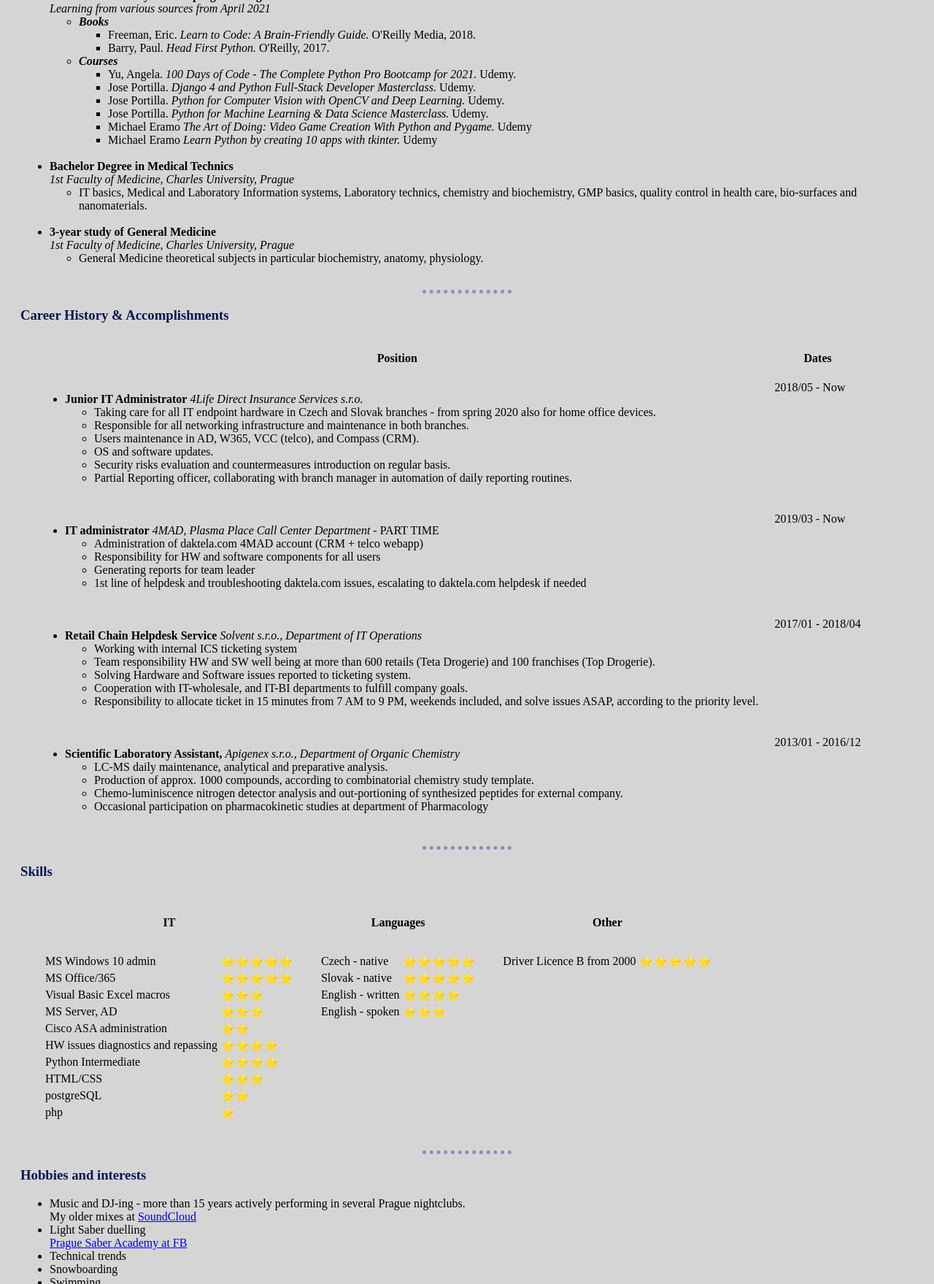
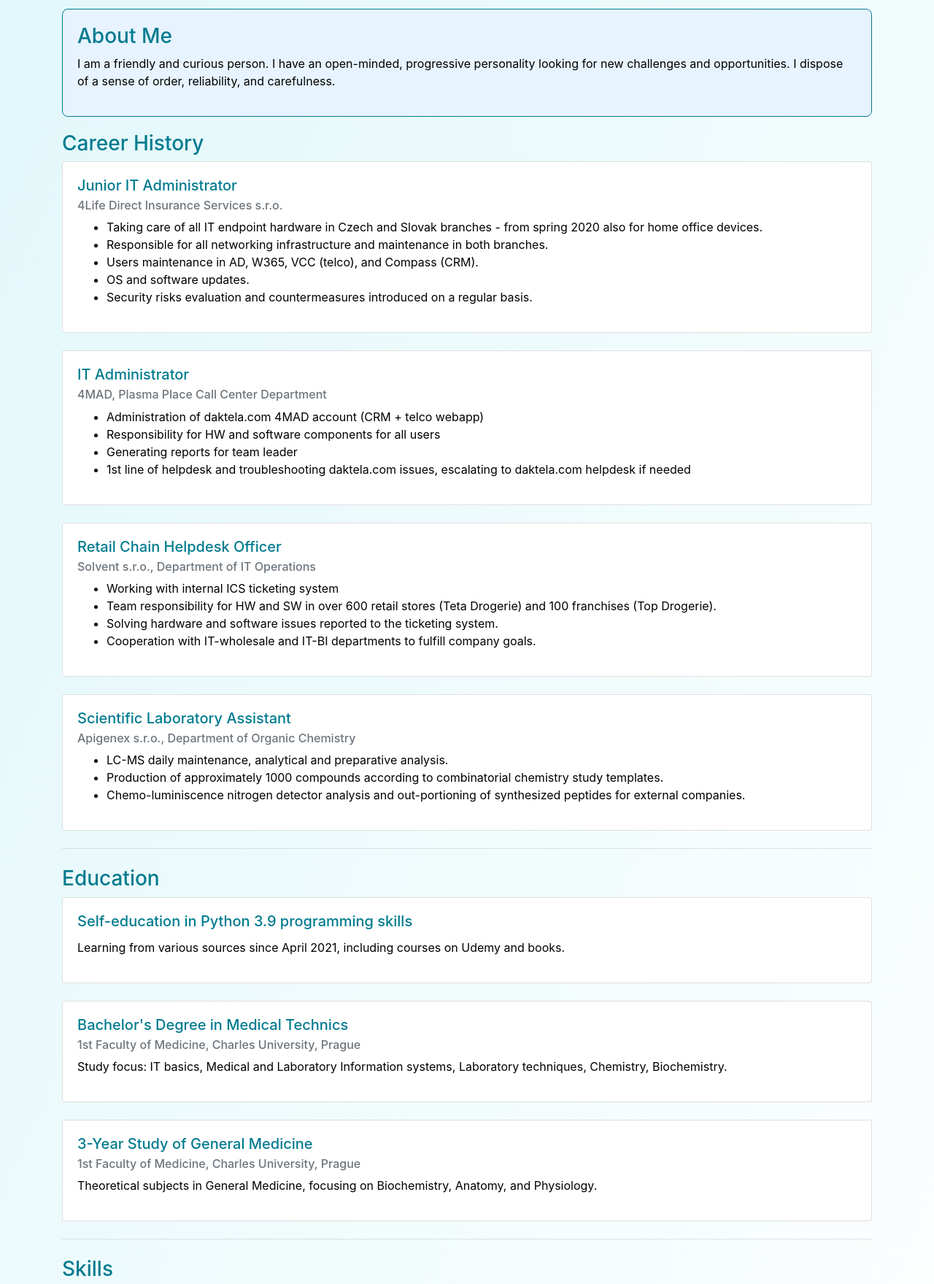
Before and after one commit to DavidBernatDafx/CV, a plain HTML site: page index.html in a window 1280 px wide. Shown: the part 328-2087 px from the top of the page at 73% size. Drawn offline with nearby package versions, Linux system fonts and the light colour scheme.

Commit message:
Update index.html

```diff
--- a/index.html
+++ b/index.html
@@ -1,248 +1,194 @@
+
 <!DOCTYPE html>
 <html lang="en">
     <head>
         <meta charset="UTF-8">
+        <meta name="viewport" content="width=device-width, initial-scale=1">
         <title>David Bernát's Personal Site</title>
-        <link rel="stylesheet" href="css/styles.css">
+        <link href="https://maxcdn.bootstrapcdn.com/bootstrap/4.5.2/css/bootstrap.min.css" rel="stylesheet">
+        <style>
+          /* Background gradient */
+          body {
+              background: linear-gradient(to bottom right, #e0f7fa, #ffffff);
+              color: #000000; /* Black for main text */
+              min-height: 100vh;
+              padding: 20px;
+          }
+          /* Darker blue for headings */
+          h1, h2, h3, h4, h5, h6 {
+              color: #007b8f; /* Darker blue for headings */
+          }
+          /* Darker blue for links */
+          a {
+              color: #005f73;
+              text-decoration: none;
+          }
+          a:hover {
+              color: #028090; /* Lighter blue on hover */
+          }
+          /* Dark gray for subtitles */
+          .text-muted {
+              color: #5f6368;
+          }
+        </style>
     </head>
-    <body>
-        <table>
-            <tr>
-                <td>
-                    <img src="images/my_photo_cropped.png" alt="David Bernát's Profile Image">
-                </td>
-                <td>
+    <body class="container mt-5">
+
+
+<!-- Contact Section with Photo and Grid -->
+
 <h1>David Bernát, Bc.</h1>
-                    <p>
+
+<!-- Contact Section with Photo and Grid with Vertical Alignment -->
+<div class="row align-items-center">
+
+<div class="row align-items-center" style="margin-top: 30px; margin-bottom: 30px;">
+    <div class="col-md-4">
+        <img src="my_photo_cropped.png" alt="David Bernát's Photo" class="img-fluid rounded-circle" style="max-width: 150px;">
+    </div>
+    <div class="col-md-8">
+        <p style="padding: 10px;">
             Granitova 1115/8, 198 00 Praha Hloubětín, Czech Republic<br>
             <em>Email: </em><a href="mailto: dafxer@gmail.com">dafxer@gmail.com</a><br>
             <em>Telephone: </em><a href="tel: 00420608190309">+420 608 190 309</a><br>
-                        <em>LinkedIn: </em><a href="https://www.linkedin.com/in/david-bern%C3%A1t-8456a9147/" target="_blank">My profile</a><br>
-                        <em>Contact form: <a href="contact.html">click here</a> </em> <!-- target="_blank" parameter to display in new tab -->
+            <em>LinkedIn: </em><a href="https://www.linkedin.com/in/david-bern%C3%A1t-8456a9147/" target="_blank">My profile</a>
         </p>
-                </td>
-            </tr>
-        </table>
-        <p>
-            <em>I am friendly and curious person. I have open-minded, progressive personality looking for new challenges and opportunities. I dispose of sense of order, reliability and carefulness.</em><br>
-        </p>
-        <hr>
-        <h3>Education</h3>
+    </div>
+</div>
+</div>
+
+
+
+
+<!-- About Me Section -->
+<div style="background-color: #e7f3fe; padding: 20px; border: 1px solid #007b8f; border-radius: 8px; margin-bottom: 20px;">
+    <h3>About Me</h3>
+    <p>I am a friendly and curious person. I have an open-minded, progressive personality looking for new challenges and opportunities.
+    I dispose of a sense of order, reliability, and carefulness.</p>
+</div>
+
+
+
+
+        <!-- Career History Section -->
+        <h3>Career History</h3>
+
+        <div class="card mb-4">
+          <div class="card-body">
+            <h5 class="card-title">Junior IT Administrator</h5>
+            <h6 class="card-subtitle mb-2 text-muted">4Life Direct Insurance Services s.r.o.</h6>
             <ul>
-            <li>
-                <strong>Self-education in Python 3.9 programming skills</strong><br>
-                <em>Learning from various sources from April 2021</em>
-                <ul>
-                    <li><strong><em>Books</em></strong></li>
-                        <ul>
-                            <li>Freeman, Eric. <em>Learn to Code: A Brain-Friendly Guide.</em> O'Reilly Media, 2018. </li>
-                            <li>Barry, Paul. <em>Head First Python.</em> O'Reilly, 2017. </li>
-                        </ul>
-                    <li><strong><em>Courses</em></strong></li>
-                        <ul>
-                            <li>Yu, Angela. <em>100 Days of Code - The Complete Python Pro Bootcamp for 2021.</em> Udemy.</li>
-                            <li>Jose Portilla. <em>Django 4 and Python Full-Stack Developer Masterclass.</em> Udemy.</li>
-                            <li>Jose Portilla. <em>Python for Computer Vision with OpenCV and Deep Learning.</em> Udemy.</li>
-                            <li>Jose Portilla. <em>Python for Machine Learning & Data Science Masterclass.</em> Udemy.</li>
-                            <li>Michael Eramo <em>The Art of Doing: Video Game Creation With Python and Pygame.</em> Udemy</li>
-                            <li>Michael Eramo <em>Learn Python by creating 10 apps with tkinter.</em> Udemy</li>
-                        </ul>
-                </ul>
-            </li><br>
-            <li>
-                <strong>Bachelor Degree in Medical Technics</strong><br>
-                <em>1st Faculty of Medicine, Charles University, Prague</em>
-                <ul>
-                    <li>IT basics, Medical and Laboratory Information systems, Laboratory technics, chemistry and biochemistry, GMP basics, quality control in health care, bio-surfaces and nanomaterials.</li>
-                </ul>
-            </li><br>
-            <li>
-                <strong>3-year study of General Medicine</strong><br>
-                <em>1st Faculty of Medicine, Charles University, Prague</em>
-                <ul>
-                    <li>General Medicine theoretical subjects in particular biochemistry, anatomy, physiology.</li>
-                </ul>
-            </li><br>
-        </ul>
-        <hr>
-        <h3>Career History & Accomplishments</h3>
-        <table cellspacing="20">
-            <thead>
-                <tr>
-                    <th>Position</th>
-                    <th>Dates</th>
-                </tr>
-            </thead>
-            <tbody>
-                <tr>
-                    <td>
-                        <ul>
-                            <li>
-                                <strong>Junior IT Administrator</strong>
-                                <em>4Life Direct Insurance Services s.r.o.</em>
-                                <ul>
-                                    <li>Taking care for all IT endpoint hardware in Czech and Slovak branches - from spring 2020 also for home office devices.</li>
+              <li>Taking care of all IT endpoint hardware in Czech and Slovak branches - from spring 2020 also for home office devices.</li>
               <li>Responsible for all networking infrastructure and maintenance in both branches.</li>
               <li>Users maintenance in AD, W365, VCC (telco), and Compass (CRM).</li>
               <li>OS and software updates.</li>
-                                    <li>Security risks evaluation and countermeasures introduction on regular basis.</li>
-                                    <li>Partial Reporting officer, collaborating with branch manager in automation of daily reporting routines.</li>
+              <li>Security risks evaluation and countermeasures introduced on a regular basis.</li>
             </ul>
-                            </li>
-                        </ul>
-                    </td>
-                    <td>
-                        2018/05 - Now
-                    </td>
-                </tr>
-                <tr>
-                    <td>
-                        <ul>
-                            <li>
-                                <strong>IT administrator</strong>
-                                <em>4MAD, Plasma Place Call Center Department</em> - PART TIME
+          </div>
+        </div>
+
+        <div class="card mb-4">
+          <div class="card-body">
+            <h5 class="card-title">IT Administrator</h5>
+            <h6 class="card-subtitle mb-2 text-muted">4MAD, Plasma Place Call Center Department</h6>
             <ul>
               <li>Administration of daktela.com 4MAD account (CRM + telco webapp)</li>
               <li>Responsibility for HW and software components for all users</li>
               <li>Generating reports for team leader</li>
               <li>1st line of helpdesk and troubleshooting daktela.com issues, escalating to daktela.com helpdesk if needed</li>
             </ul>
-                            </li>
-                        </ul>
-                    </td>
-                    <td>
-                      2019/03 - Now
-                    </td>
-                </tr>
-                <tr>
-                    <td>
-                        <ul>
-                            <li>
-                                <strong>Retail Chain Helpdesk Service</strong>
-                                <em>Solvent s.r.o., Department of IT Operations</em>
+          </div>
+        </div>
+
+        <div class="card mb-4">
+          <div class="card-body">
+            <h5 class="card-title">Retail Chain Helpdesk Officer</h5>
+            <h6 class="card-subtitle mb-2 text-muted">Solvent s.r.o., Department of IT Operations</h6>
             <ul>
               <li>Working with internal ICS ticketing system</li>
-                                    <li>Team responsibility HW and SW well being at more than 600 retails (Teta Drogerie) and 100 franchises (Top Drogerie).</li>
-                                    <li>Solving Hardware and Software issues reported to ticketing system.</li>
-                                    <li>Cooperation with IT-wholesale, and IT-BI departments to fulfill company goals.</li>
-                                    <li>Responsibility to allocate ticket in 15 minutes from 7 AM to 9 PM, weekends included, and solve issues ASAP, according to the priority level.</li>
+              <li>Team responsibility for HW and SW in over 600 retail stores (Teta Drogerie) and 100 franchises (Top Drogerie).</li>
+              <li>Solving hardware and software issues reported to the ticketing system.</li>
+              <li>Cooperation with IT-wholesale and IT-BI departments to fulfill company goals.</li>
             </ul>
-                            </li>
-                        </ul>
-                    </td>
-                    <td>
-                       2017/01 - 2018/04
-                    </td>
-                </tr>
-                <tr>
-                    <td>
-                        <ul>
-                            <li>
-                                <strong>Scientific Laboratory Assistant,</strong>
-                                <em> Apigenex s.r.o., Department of Organic Chemistry</em>
+          </div>
+        </div>
+
+        <div class="card mb-4">
+          <div class="card-body">
+            <h5 class="card-title">Scientific Laboratory Assistant</h5>
+            <h6 class="card-subtitle mb-2 text-muted">Apigenex s.r.o., Department of Organic Chemistry</h6>
             <ul>
               <li>LC-MS daily maintenance, analytical and preparative analysis.</li>
-                                    <li>Production of approx. 1000 compounds, according to combinatorial chemistry study template.</li>
-                                    <li>Chemo-luminiscence nitrogen detector analysis and out-portioning of synthesized peptides for external company.</li>
-                                    <li>Occasional participation on pharmacokinetic studies at department of Pharmacology</li>
+              <li>Production of approximately 1000 compounds according to combinatorial chemistry study templates.</li>
+              <li>Chemo-luminiscence nitrogen detector analysis and out-portioning of synthesized peptides for external companies.</li>
             </ul>
-                            </li>
+          </div>
+        </div>
+
+        <hr class="my-4">
+
+        <!-- Education Section -->
+        <h3>Education</h3>
+
+        <div class="card mb-4">
+          <div class="card-body">
+            <h5 class="card-title">Self-education in Python 3.9 programming skills</h5>
+            <p>Learning from various sources since April 2021, including courses on Udemy and books.</p>
+          </div>
+        </div>
+
+        <div class="card mb-4">
+          <div class="card-body">
+            <h5 class="card-title">Bachelor's Degree in Medical Technics</h5>
+            <h6 class="card-subtitle mb-2 text-muted">1st Faculty of Medicine, Charles University, Prague</h6>
+            <p>Study focus: IT basics, Medical and Laboratory Information systems, Laboratory techniques, Chemistry, Biochemistry.</p>
+          </div>
+        </div>
+
+        <div class="card mb-4">
+          <div class="card-body">
+            <h5 class="card-title">3-Year Study of General Medicine</h5>
+            <h6 class="card-subtitle mb-2 text-muted">1st Faculty of Medicine, Charles University, Prague</h6>
+            <p>Theoretical subjects in General Medicine, focusing on Biochemistry, Anatomy, and Physiology.</p>
+          </div>
+        </div>
+
+        <hr class="my-4">
+
+        <!-- Skills Section -->
+        <h3>Skills</h3>
+        <div class="row">
+            <div class="col-md-4">
+                <strong>IT Skills</strong>
+                <ul>
+                    <li>MS Windows 10 admin - ⭐⭐⭐⭐⭐</li>
+                    <li>Python Intermediate - ⭐⭐⭐⭐</li>
+                    <li>HTML/CSS - ⭐⭐⭐</li>
+                    <li>postgreSQL - ⭐⭐</li>
+                    <li>php - ⭐</li>
                 </ul>
-                    </td>
-                    <td>
-                     2013/01 - 2016/12
-                    </td>
-                </tr>
-            </tbody>
-        </table>
-        <hr>
-        <h3>Skills</h3>
-        <table cellspacing="30">
-            <thead>
-                <tr>
-                    <th>IT</th>
-                    <th>Languages</th>
-                    <th>Other</th>
-                </tr>
-            </thead>
-            <tr>
-                <td>
-                    <table>
-                        <tr>
-                            <td>MS Windows 10 admin</td>
-                            <td>⭐⭐⭐⭐⭐</td>
-                        </tr>
-                        <tr>
-                            <td>MS Office/365</td>
-                            <td>⭐⭐⭐⭐⭐</td>
-                        </tr>
-                        <tr>
-                            <td>Visual Basic Excel macros</td>
-                            <td>⭐⭐⭐</td>
-                        </tr>
-                        <tr>
-                            <td>MS Server, AD</td>
-                            <td>⭐⭐⭐</td>
-                        </tr>
-                        <tr>
-                            <td>Cisco ASA administration</td>
-                            <td>⭐⭐</td>
-                        </tr>
-                        <tr>
-                            <td>HW issues diagnostics and repassing</td>
-                            <td>⭐⭐⭐⭐</td>
-                        </tr>
-                        <tr>
-                            <td>Python Intermediate</td>
-                            <td>⭐⭐⭐⭐</td>
-                        </tr>
-                        <tr>
-                            <td>HTML/CSS</td>
-                            <td>⭐⭐⭐</td>
-                        </tr>
-                        <tr>
-                            <td>postgreSQL</td>
-                            <td>⭐⭐</td>
-                        </tr>
-                        <tr>
-                            <td>php</td>
-                            <td>⭐</td>
-                        </tr>
-                    </table>
-                </td>
-                <td>
-                    <table>
-                        <tr>
-                            <td>Czech - native</td>
-                            <td>⭐⭐⭐⭐⭐</td>
-                        </tr>
-                         <tr>
-                            <td>Slovak - native</td>
-                            <td>⭐⭐⭐⭐⭐</td>
-                        </tr>
-                         <tr>
-                            <td>English - written</td>
-                            <td>⭐⭐⭐⭐</td>
-                        </tr>
-                         <tr>
-                            <td>English - spoken</td>
-                            <td>⭐⭐⭐</td>
-                        </tr>
-                     </table>
-                </td>
-                <td>
-                    <table>
-                         <tr>
-                            <td>Driver Licence B from 2000</td>
-                            <td>⭐⭐⭐⭐⭐</td>
-                        </tr>
-                    </table>
-                </td>
-            </tr>
-        </table>
-        <hr>
-        <h3>Hobbies and interests</h3>
+            </div>
+            <div class="col-md-4">
+                <strong>Languages</strong>
+                <ul>
+                    <li>Czech - native</li>
+                    <li>Slovak - native</li>
+                    <li>English - written - ⭐⭐⭐⭐</li>
+                    <li>English - spoken - ⭐⭐⭐</li>
+                </ul>
+            </div>
+            <div class="col-md-4">
+                <strong>Other</strong>
+                <ul>
+                    <li>Driver Licence B from 2000 - ⭐⭐⭐⭐⭐</li>
+                </ul>
+            </div>
+        </div>
 
+        <hr class="my-4">
+
+        <!-- Hobbies Section -->
+        <h3>Hobbies and Interests</h3>
         <ul>
             <li>Music and DJ-ing - more than 15 years actively performing in several Prague nightclubs. <br>
                 My older mixes at <a href="https://soundcloud.com/david-dafx-bern-t" target="_blank">SoundCloud</a></li>
@@ -253,9 +199,19 @@
             <li>Swimming</li>
             <li>Psychology</li>
         </ul>
+
+<footer class="mt-5">
+    <hr>
+    <p class="text-center">© <span id="year"></span>, David Bernát</p>
+</footer>
+        <script src="https://code.jquery.com/jquery-3.5.1.slim.min.js"></script>
+        <script src="https://cdn.jsdelivr.net/npm/@popperjs/core@2.9.2/dist/umd/popper.min.js"></script>
+        <script src="https://maxcdn.bootstrapcdn.com/bootstrap/4.5.2/js/bootstrap.min.js"></script>
     </body>
-    <hr>
-    <div id="footer">
-        <p>© 2023, David Bernát</p>
-    </div>
 </html>
+<script>
+    document.addEventListener("DOMContentLoaded", function() {
+        var currentYear = new Date().getFullYear();
+        document.getElementById("year").textContent = currentYear;
+    });
+</script>
```
Lines whose indentation alone changed are shown as unchanged.
